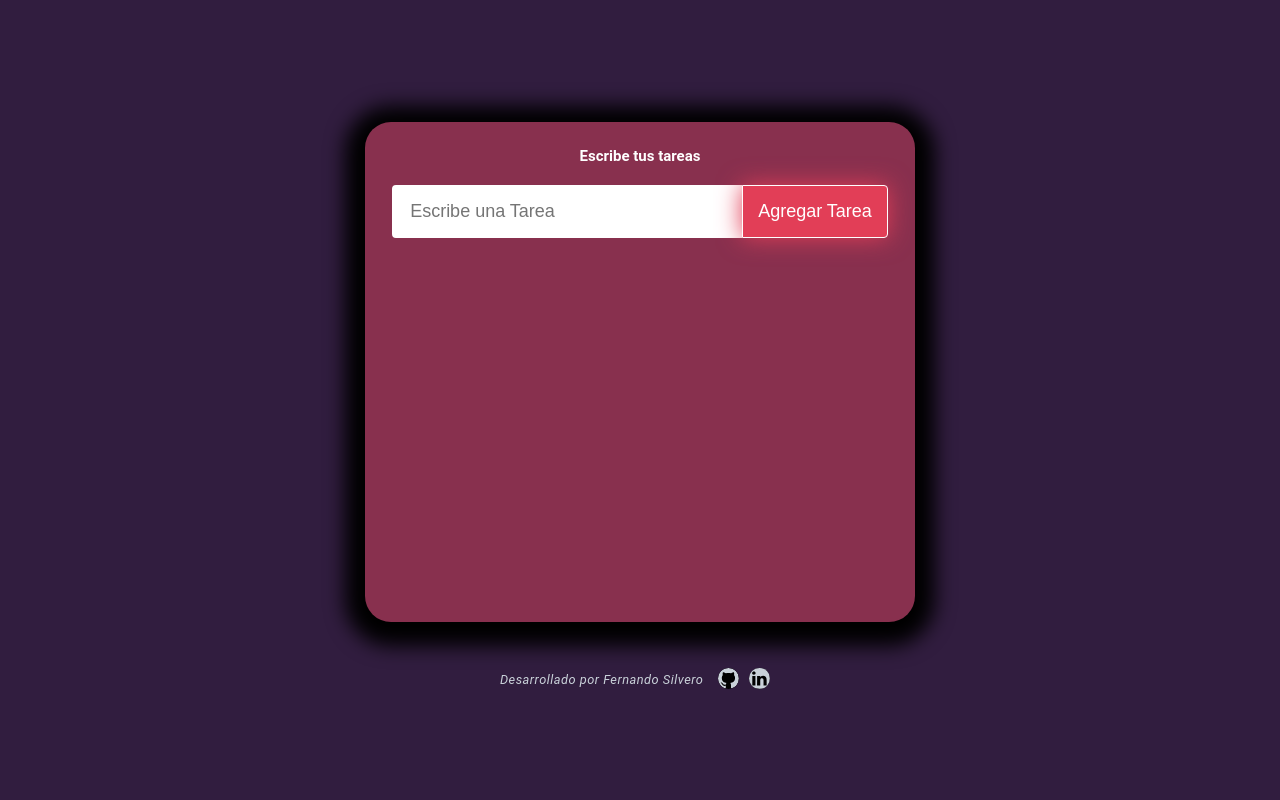
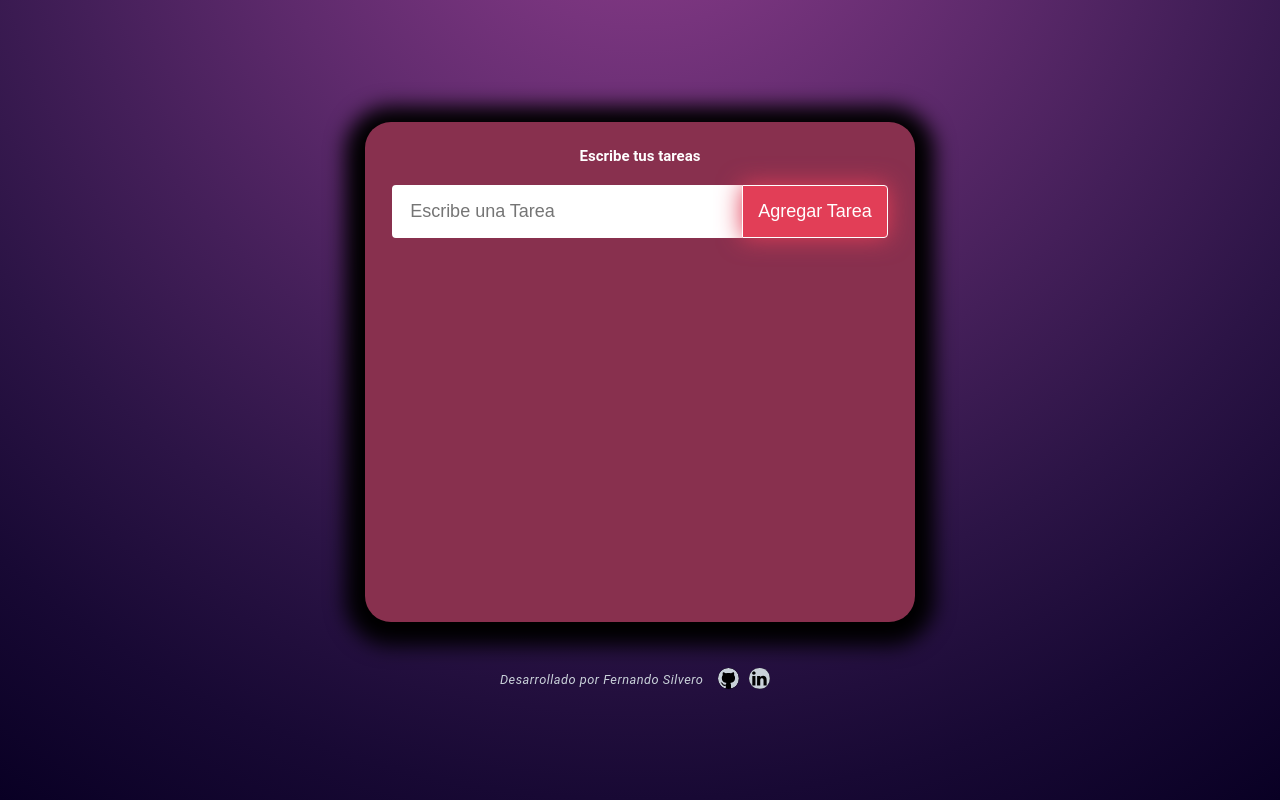
Before and after one commit to FerSilvero/App-de-tareas-React, a React (Create React App) app: page / in a window 1280 px wide. Built offline with nearby package versions, Linux system fonts and the light colour scheme.

Commit message:
readme modificado

```diff
--- a/src/hojas-de-estilos/TareaPage.css
+++ b/src/hojas-de-estilos/TareaPage.css
@@ -7,7 +7,7 @@ h1 {
 }
 
 body {
-  background-color: #311D3F;
+  background-image: radial-gradient(circle at 50% -20.71%, #913d8b 0, #77347d 16.67%, #5e2a6c 33.33%, #441f59 50%, #2c1446 66.67%, #180934 83.33%, #090024 100%);
   display: flex;
   flex-direction: column;
   min-height: 100vh;
```
Also changed, not shown: 1 other file (tests, documents, lock files or other folders).
